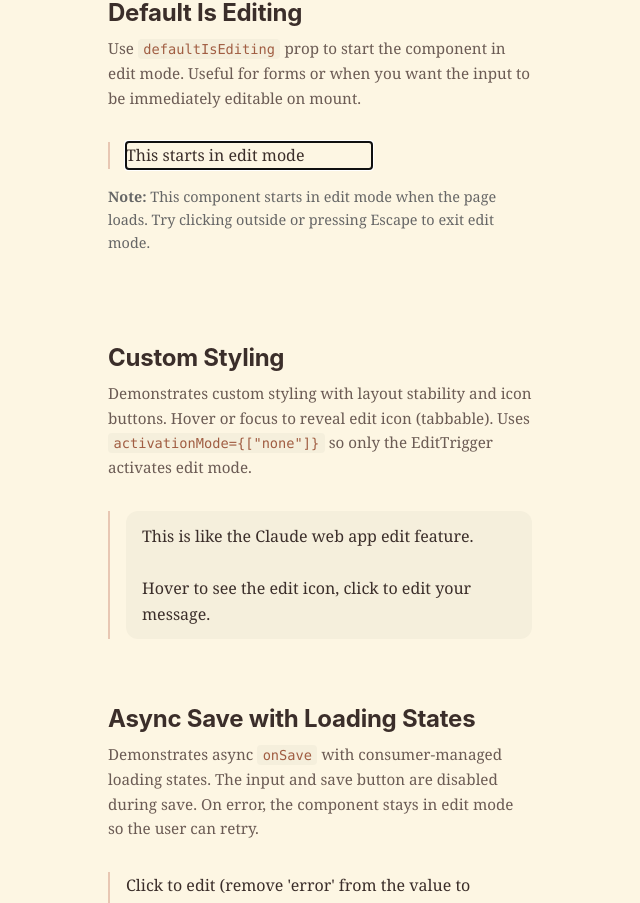
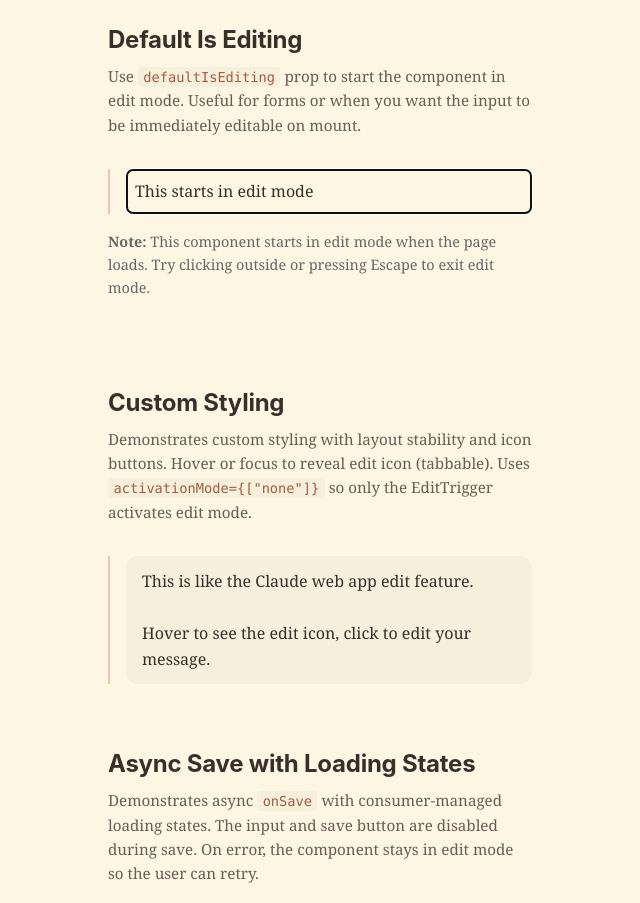
Before and after one commit to subhash-malireddy/react-inline-editable, a React (Vite) app in the folder packages/react-inline-editable/: page / in a window 1280 px wide. Shown: the part 3125-4028 px from the top of the page, without its empty margins (172-812 px from the left). Built offline with nearby package versions, Linux system fonts and the light colour scheme.

Commit message:
Add styling for input, select, and textarea elements in App.css
- Introduced consistent border, rounded corners, padding, and full width for form elements to enhance UI consistency and usability.

```diff
--- a/packages/react-inline-editable/src/App.css
+++ b/packages/react-inline-editable/src/App.css
@@ -125,3 +125,9 @@ pre {
     min-width: 42rem;
   }
 }
+
+input,
+select,
+textarea {
+  @apply border border-border rounded-md p-2 w-full;
+}
```
